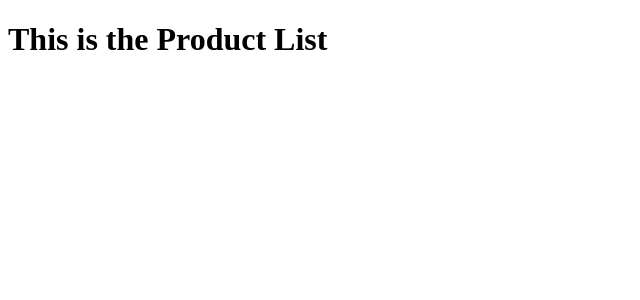
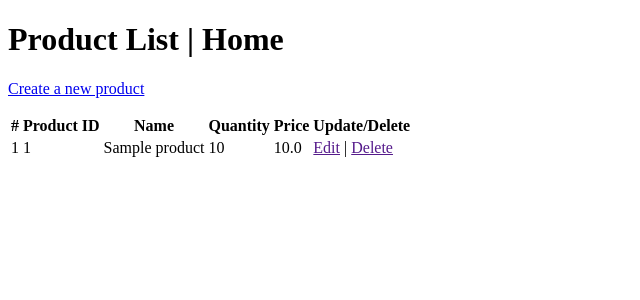
Before and after one commit to Kh-Tanjim-Ashraf/Django-Defined, a Django app: template 1-Django Form-Based CRUD Operations/templates/product/django_form_based_crud/index.html in a window 1280 px wide. Shown: the top 300 px of the page, without its empty margins (0-640 px from the left). Run offline with Django 5.2, Linux system fonts and the light colour scheme; the template is opened without the code that fills it: values that come from a table or form of the project are taken from there, others are empty; tables that the repository leaves empty hold one stand-in row (values such as "Sample post").

Commit message:
Re-organize the URLs for html-based & django-based forms; refactor the named-urls inside the html-based views

```diff
--- a/1-Django Form-Based CRUD Operations/product/urls.py
+++ b/1-Django Form-Based CRUD Operations/product/urls.py
@@ -1,10 +1,20 @@
 from django.urls import path
-from product.views.func_based_views_html_forms import productIndex, createProduct, detailProduct, deleteProduct
+from product.views.func_based_views_html_forms import \
+    productIndex as prodIndx_htmlf, \
+    createProduct as createProd_htmlf, \
+    detailProduct as detailProd_htmlf, \
+    deleteProduct as deleteProd_htmlf
+from product.views.func_based_views_model_forms import \
+    productIndex as prodIndx_djf, \
+    productCreate as prodCreate_djf
 
 urlpatterns = [
     # Function-based view with HTML form for CRUD operations
-    path('', view=productIndex, name='product-list-html-form'),
-    path('create-new-product/', view=createProduct, name='create-new-product-html-form'),
-    path('product-detail/<int:pk>/', view=detailProduct, name='product-detail-html-form'),
-    path('product-delete/<int:pk>/', view=deleteProduct, name='product-delete-html-form'),
+    path('html-forms/', view=prodIndx_htmlf, name='product-list-html-form'),
+    path('html-forms/create-new-product/', view=createProd_htmlf, name='create-new-product-html-form'),
+    path('html-forms/product-detail/<int:pk>/', view=detailProd_htmlf, name='product-detail-html-form'),
+    path('html-forms/product-delete/<int:pk>/', view=deleteProd_htmlf, name='product-delete-html-form'),
+    # Function-based view with Django form for CRUD operations
+    path('django-forms/', view=prodIndx_djf, name='product-list-dj-form'),
+    path('django-forms/create-new-product/', view=prodCreate_djf, name='create-new-product-dj-form'),
 ]
--- a/1-Django Form-Based CRUD Operations/product/views/func_based_views_html_forms.py
+++ b/1-Django Form-Based CRUD Operations/product/views/func_based_views_html_forms.py
@@ -30,7 +30,7 @@ def createProduct(request):
             price=prodPrice
         )
 
-        return redirect('product-list')
+        return redirect('product-list-html-form')
 
     return render(
         request=request,
@@ -56,7 +56,7 @@ def detailProduct(request, pk):
         product.save()
 
         # Redirect to the "Product-List" page
-        return redirect('product-list')
+        return redirect('product-list-html-form')
 
     context={'product':product}
     return render(
@@ -69,7 +69,7 @@ def deleteProduct(request, pk):
     product=Product.objects.get(id=pk)
     if request.method == "POST":
         product.delete()
-        return redirect('product-list')
+        return redirect('product-list-html-form')
 
     context={'product':product}
     return render(
--- a/1-Django Form-Based CRUD Operations/templates/product/django_form_based_crud/index.html
+++ b/1-Django Form-Based CRUD Operations/templates/product/django_form_based_crud/index.html
@@ -6,7 +6,38 @@
     <title>Products</title>
   </head>
   <body>
-    <h1>This is the Product List</h1>
-
+    <h1>Product List | Home</h1>
+    <p>
+      <a href="{% url 'create-new-product-dj-form' %}">Create a new product</a>
+    </p>
+    <!-- Product Table -->
+    <table>
+      <thead>
+        <tr>
+          <th>#</th>
+          <th>Product ID</th>
+          <th>Name</th>
+          <th>Quantity</th>
+          <th>Price</th>
+          <th>Update/Delete</th>
+        </tr>
+      </thead>
+      <tbody>
+        <!-- Iterate over the products -->
+        {% for product in products %}
+        <tr>
+          <td>{{ forloop.counter }}</td>
+          <td>{{ product.id }}</td>
+          <td>{{ product.name }}</td>
+          <td>{{ product.quantity }}</td>
+          <td>{{ product.price }}</td>
+          <td>
+            <a href="">Edit</a> |
+            <a href="">Delete</a>
+          </td>
+        </tr>
+        {% endfor %}
+      </tbody>
+    </table>
   </body>
 </html>
```
Also changed, not shown: 1-Django Form-Based CRUD Operations/product/views/func_based_views_model_forms.py (+16 -5 lines), 1-Django Form-Based CRUD Operations/templates/product/django_form_based_crud/create-product.html (added, +21 -0 lines), 1-Django Form-Based CRUD Operations/README.md.
